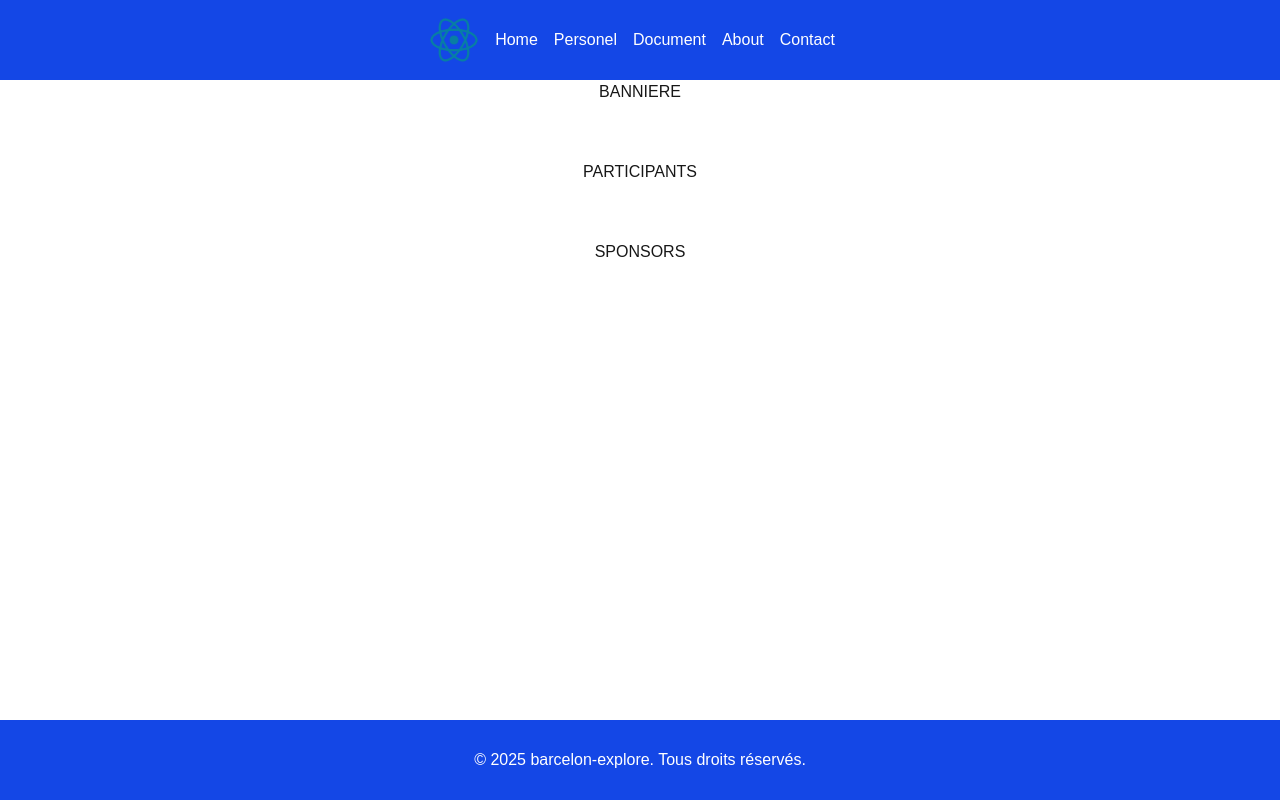
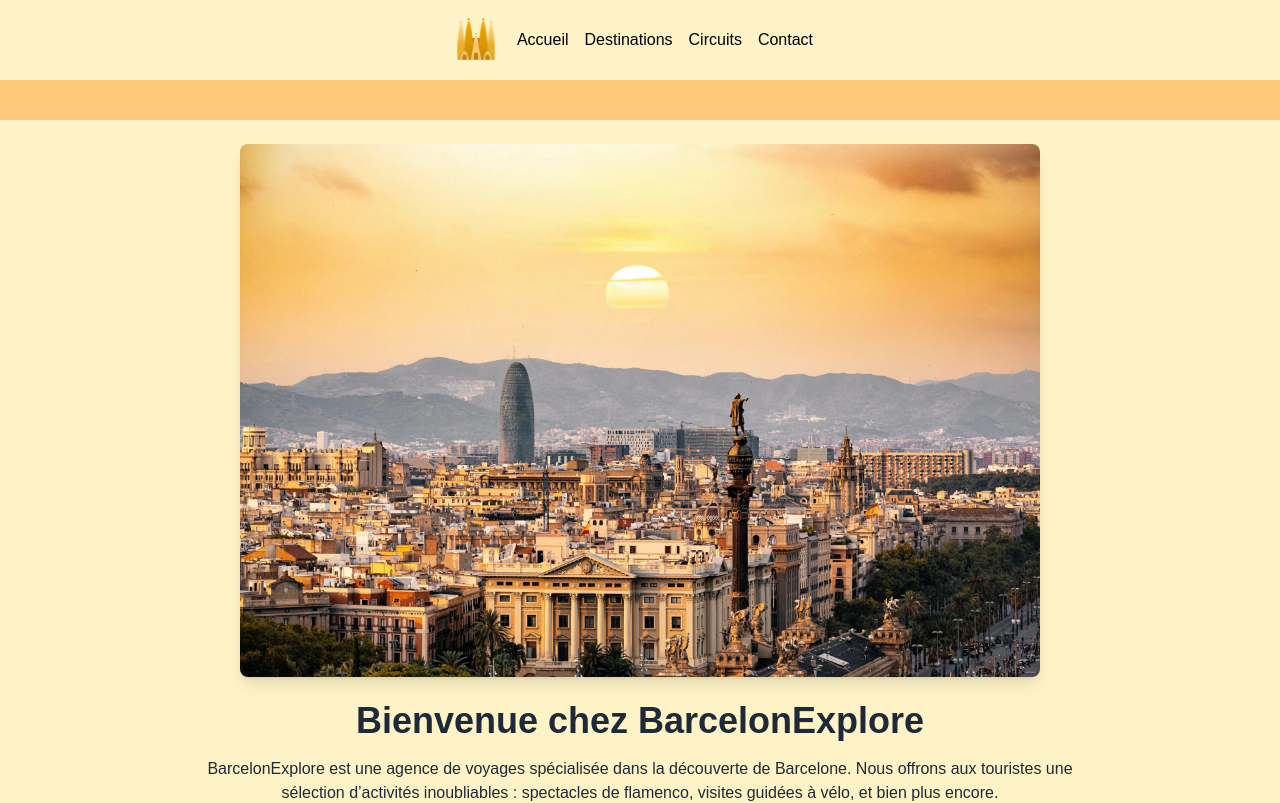
Before and after one commit to Tahaeizen/barcelonexplore, a Next.js app: page / in a window 1280 px wide. Shown: the top 803 px of the page. Built offline with nearby package versions, Linux system fonts and the light colour scheme.

Commit message:
finition page d'accueil

```diff
--- a/app/globals.css
+++ b/app/globals.css
@@ -5,17 +5,12 @@
   --foreground: #171717;
 }
 
-@theme inline {
-  --color-background: var(--background);
-  --color-foreground: var(--foreground);
-  --font-sans: var(--font-geist-sans);
-  --font-mono: var(--font-geist-mono);
-}
+
 
 @media (prefers-color-scheme: dark) {
   :root {
     --background: #0a0a0a;
-    --foreground: #ededed;
+    --foreground: #ffffff;
   }
 }
 
--- a/app/page.jsx
+++ b/app/page.jsx
@@ -1,15 +1,38 @@
 import Banniere from "@/components/home/Banniere";
 import Participants from "@/components/home/Participants";
 import Sponsors from "@/components/home/Sponsors";
+import Image from "next/image";
 
-import Image from 'next/image';
 export default function Home() {
     return (
-         <>
+        <>
             <Banniere />
-            <Participants />
-            <Sponsors />
+
+            {/* Section d’introduction */}
+            <section className="p-6 bg-amber-100 text-gray-800">
+                <div className="max-w-4xl mx-auto text-center">
+                    <Image
+                        src="/img/barcelona.webp" // mets une image dans public/images/
+                        alt="Vue de Barcelone"
+                        width={800}
+                        height={400}
+                        className="mx-auto mb-6 rounded-lg shadow-lg"
+                    />
+                    <h1 className="text-4xl font-bold mb-4">Bienvenue chez BarcelonExplore</h1>
+                    <p className="mb-4">
+                        BarcelonExplore est une agence de voyages spécialisée dans la découverte de Barcelone.
+                        Nous offrons aux touristes une sélection d’activités inoubliables : spectacles de flamenco, visites guidées à vélo, et bien plus encore.
+                    </p>
+                    <p className="mb-4">
+                        Notre objectif est de rendre la planification de votre séjour aussi agréable que vos vacances.
+                        Avec un design moderne, responsive et intuitif, notre site vous aide à explorer les meilleurs événements de la ville.
+                    </p>
+                    <p className="mb-4">
+                        Créé par trois voyageurs passionnés, ce projet combine technologie, design et amour du voyage pour offrir une expérience immersive.
+                    </p>
+                </div>
+            </section>
+
         </>
-
     );
 }
--- a/components/Footer.jsx
+++ b/components/Footer.jsx
@@ -1,6 +1,6 @@
 export default function Footer() {
     return (
-        <footer className="flex justify-center h-20 items-center bg-blue-700 text-white">
+        <footer className="flex justify-center h-20 items-center bg-[#fdbf62da] text-black">
             &copy; 2025 barcelon-explore. Tous droits réservés.
         </footer>
     );
--- a/components/Header.jsx
+++ b/components/Header.jsx
@@ -1,11 +1,10 @@
-import Image from "next/image";
-import logo from "@/public/img/react.webp";
+import Image from "next/image";;
 import NavBar from "@/components/NavBar";
 
 export default function Header() {
     return (
-        <header className="flex justify-center h-20 items-center bg-blue-700 text-white">
-            <Image src={logo} alt="Logo" width={50} height={50} />
+        <header className="flex justify-center h-20 items-center bg-amber-100 text-black">
+            <Image src="/img/sagrada-familia.webp" alt="Logo" width={50} height={50} />
             <NavBar />
         </header>
     );
--- a/components/NavBar.jsx
+++ b/components/NavBar.jsx
@@ -1,13 +1,10 @@
-import { IoIosMenu } from "react-icons/io";
 export default function NavBar() {
     return (
-        <nav className="flex justify-between items-center h-20 text-white px-4">
-            <IoIosMenu className="text-2xl block sm:hidden" />
-            <ul className="flex space-x-4 hidden sm:flex">
-                <li>Home</li>
-                <li>Personel</li>
-                <li>Document</li>
-                <li>About</li>
+        <nav className="flex justify-between items-center h-20 bg-amber-100 text-black px-4">
+            <ul className="space-x-4 hidden sm:flex">
+                <li>Accueil</li>
+                <li>Destinations</li>
+                <li>Circuits</li>
                 <li>Contact</li>
             </ul>
         </nav>
--- a/components/home/Banniere.jsx
+++ b/components/home/Banniere.jsx
@@ -1,7 +1,8 @@
+import Image from "next/image";
+
 export default function Banniere() {
     return (
-        <section className="flex justify-center h-20">
-            <h1>BANNIERE</h1>
+        <section className="relative h-10 w-full bg-[#fdbf62da]">
         </section>
     );
 }
```
Also changed, not shown: public/img/react.webp (deleted), public/img/sagrada-familia.webp (added).
